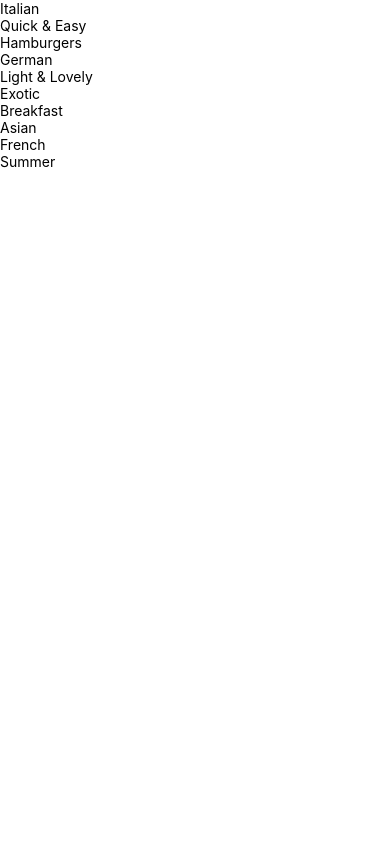
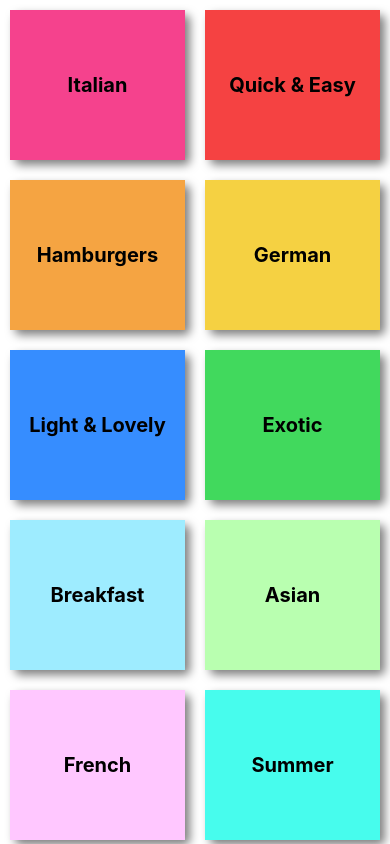
Before and after one commit to gurjnderSingh/RNMealsApp, a React Native app in the folder RNMeals/: screen / in a window 390 px wide. Built offline with nearby package versions, Linux system fonts and the light colour scheme.

Commit message:
grid view added for meals and style set for Tiles

```diff
--- a/RNMeals/app.json
+++ b/RNMeals/app.json
@@ -1,4 +1,5 @@
 {
   "name": "RNMeals",
-  "displayName": "RNMeals"
+  "displayName": "RNMeals",
+  "backgroundColor":"green"
 }
--- a/RNMeals/components/CategoryGridTile.js
+++ b/RNMeals/components/CategoryGridTile.js
@@ -1,12 +1,13 @@
 import React from 'react'
-import {Text,View, Pressable} from 'react-native'
+import {Text,View, Pressable, StyleSheet, Platform} from 'react-native'
 
 function CategoryGridTile({title, color}) {
     return(
-        <View>
-            <Pressable>
-                <View>
-                    <Text>{title}</Text>
+        <View style= {[style.gridItem]}>
+            <Pressable
+            style={({pressed})=> [style.button, pressed ? style.buttonPressed : null]}>
+                <View style={[style.innerContainer,{backgroundColor: color}]}>
+                    <Text style={style.title}>{title}</Text>
                 </View>
             </Pressable>
         </View>
@@ -14,3 +15,33 @@ function CategoryGridTile({title, color}) {
 }
 
 export default CategoryGridTile
+const style = StyleSheet.create({
+    gridItem: {
+        flex:1,
+        margin: 10,
+        height: 150,
+        borderRadius: 5,
+        elevation: 4,
+        shadowColor:'black',
+        shadowOffset:{width:5,height:5},
+        shadowRadius:10,
+        shadowOpacity:0.5,
+        overflow:Platform.OS == 'android' ? 'hidden' : 'visible'
+    },
+    button:{
+        flex:1,
+    },
+    buttonPressed:{
+        opacity: 0.5
+    },
+    innerContainer:{
+        flex:1,
+        padding:10,
+        justifyContent:'center',
+        alignItems:'center',
+    },
+    title:{
+        fontWeight:'bold',
+        fontSize: 20,
+    }
+})
--- a/RNMeals/screens/CategoriesScreen.js
+++ b/RNMeals/screens/CategoriesScreen.js
@@ -8,7 +8,7 @@ import CategoryGridTile from '../components/CategoryGridTile'
 //     return <CategoryGridTile title={item.title}/>
 // }
 function renderCategoryItem(itemData) {
-    return <CategoryGridTile title={itemData.item.title}/>
+    return <CategoryGridTile title={itemData.item.title} color={itemData.item.color}/>
 }
 function CategoriesScreen(){
     return <FlatList
@@ -16,6 +16,7 @@ function CategoriesScreen(){
     keyExtractor={(item)=> item.id}
   //  renderItem={(item)=>renderCategoryItem(item)}
     renderItem={renderCategoryItem}
+    numColumns={2}
      />
 }
 
```
